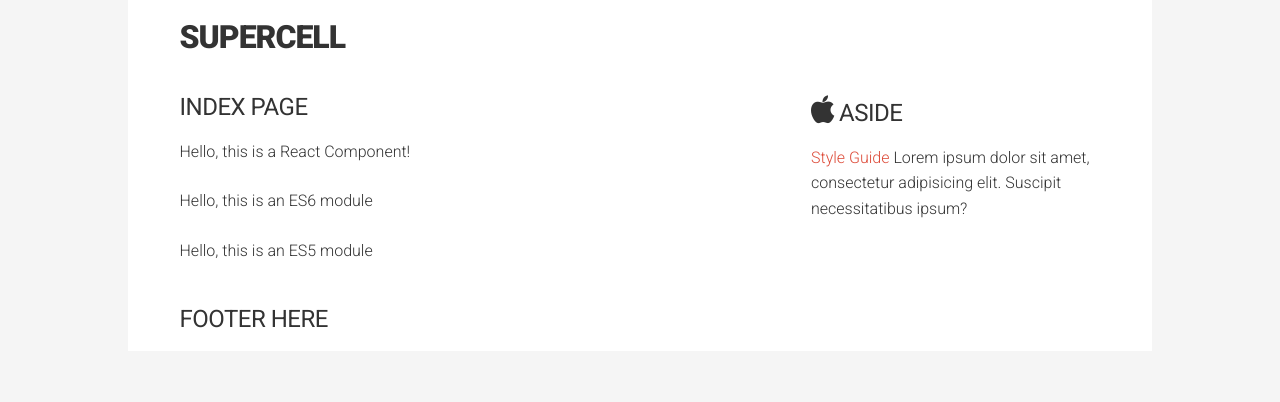
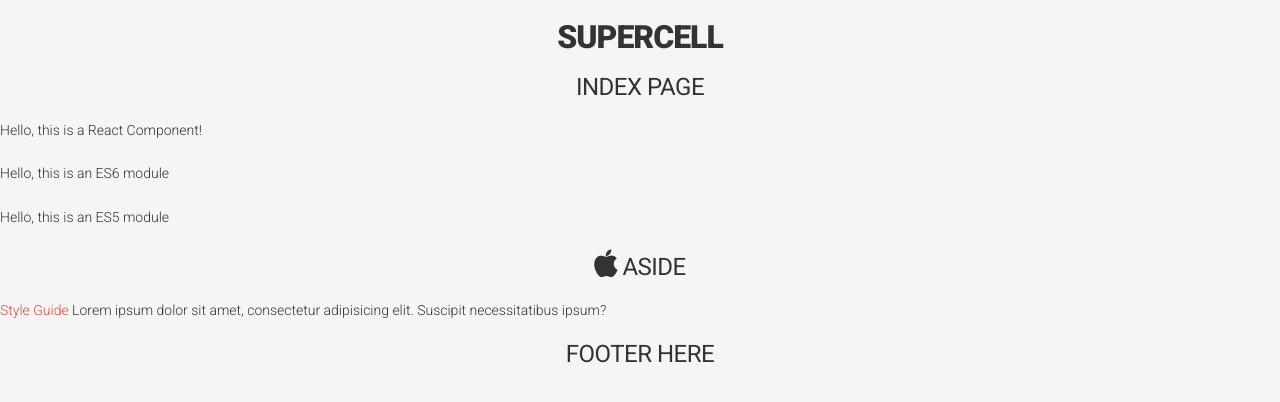
Before and after one commit to quachio/gulp-quachio, a React app: page / in a window 1280 px wide. Built offline with nearby package versions, Linux system fonts and the light colour scheme.

Commit message:
removed susy, breakpoint, unwanted styles

```diff
--- a/src/scss/_base.scss
+++ b/src/scss/_base.scss
@@ -17,56 +17,3 @@ body{
 	font-weight: $font-weight-body;
 	font-family: $font-family-primary;
 }
-
-
-// ***********************************
-// PAGE STRUCTURE
-// ***********************************
-
-//Susy Maps
-$susy: (
-	columns: 12,
-	gutters: 1/2,
-	math: fluid,
-	gutter-position: inside,
-);
-
-#header, #content, .page{
-	overflow: hidden;  // clearfix
-}
-
-.page{
-	@include container($container);
-	background: $white;
-	padding: 0 3%;
-} // page
-
-
-#header{
-	#header-wrapper{
-		@include span(12);
-	}
-} // #header
-
-
-#content{
-	#primary{
-		@include span(12);
-		@include breakpoint($break-menu) {
-		    @include span(8);
-		 }
-	}
-
-	#aside{
-		@include span(12);
-		@include breakpoint($break-menu) {
-		    @include span(4);
-		 }
-	}
-} // content
-
-#footer{
-	#footer-wrapper{
-		@include span(12);
-	}
-} // #header
--- /dev/null
+++ b/src/scss/_layout.scss
@@ -0,0 +1,3 @@
+// ***********************************
+// LAYOUT
+// ***********************************
--- a/src/scss/_typography.scss
+++ b/src/scss/_typography.scss
@@ -24,10 +24,6 @@ h1,h2,h3,h4,h5,h6 {
 	letter-spacing: -.5px;
 	text-align: center;
 	font-weight: $font-weight-title;
-
-	@include breakpoint($break-menu) {
-	    text-align: left;
-	 }
 }
 
 h1 {
@@ -41,108 +37,4 @@ p {
 	margin-bottom: 1.5em;
 	font-size: 14px;
 	line-height: 1.6em;
-
-	@include breakpoint($break-menu){
-		font-size: 16px;
-	}
 }
-
-
-
-
-
-
-
-// b, strong {
-// 	font-weight: bold;
-// }
-
-// dfn, cite, em, i {
-// 	font-style: italic;
-// }
-
-// blockquote{
-// 	border-left: 10px solid $grey-light;
-// 	padding-left: 15px;
-// }
-
-
-// blockquote.pq {
-//     background: $color1;
-//     color: #fff;
-//     border-left: medium none;
-//     font-size: 1.4em;
-//     line-height: 1.6em;
-//     padding: 30px;
-
-//     @include breakpoint(600px){
-//     	float: right;
-//     	 width: 40%;
-//     }
-
-//     &::before{
-//     	content: "\"";
-//     }
-//    &::after{
-//     	content: "\"";
-//     }
-// }
-
-// cite{
-// 	display: block;
-// 	padding-top: 20px;
-// }
-
-// address {
-// 	margin: 0 0 1.5em;
-// }
-
-
-// pre {
-// 	background: $grey-light;
-// 	font-family: $font_mono;
-// 	line-height: 1.6;
-// 	margin-bottom: 1.6em;
-// 	max-width: 100%;
-// 	overflow: auto;
-// 	padding: 1.6em;
-// }
-
-// code, kbd, tt, var {
-// 	font-family: $font_mono;
-// }
-
-// abbr, acronym {
-// 	border-bottom: 1px dotted $grey-light;
-// 	cursor: help;
-// }
-
-// mark, ins {
-// 	background: #fff9c0;
-// 	text-decoration: none;
-// }
-
-// sup,
-// sub {
-// 	font-size: 75%;
-// 	height: 0;
-// 	line-height: 0;
-// 	position: relative;
-// 	vertical-align: baseline;
-// }
-
-// sup {
-// 	bottom: 1ex;
-// }
-
-// sub {
-// 	top: .5ex;
-// }
-
-// small {
-// 	font-size: 75%;
-// }
-
-// big {
-// 	font-size: 125%;
-// }
--- a/src/scss/_variables.scss
+++ b/src/scss/_variables.scss
@@ -9,8 +9,8 @@
 
 
 // LAYOUT
-$container: 1024px;
-$break-menu: 767px;
+// $container: 1024px;
+// $break-menu: 767px;
 
 
 // TYPOGRAPHY
@@ -48,9 +48,9 @@ $button-color-hover: darken( $button-color, 10% );
 $button-color-disabled: $button-color;
 
 
-// panels
-$panel: $grey-light;
-$panel-message: #0196bb;
-$panel-success: #9abb01;
-$panel-warning: #DD8903;
-$panel-alert: #CF493B;
+// // panels
+// $panel: $grey-light;
+// $panel-message: #0196bb;
+// $panel-success: #9abb01;
+// $panel-warning: #DD8903;
+// $panel-alert: #CF493B;
--- a/src/scss/style.scss
+++ b/src/scss/style.scss
@@ -2,8 +2,6 @@
 // IMPORTS
 // Import susy, breakpoint, resets and grids
 // ***********************************
-@import '../../public/bower_components/susy/sass/_susy';
-@import '../../public/bower_components/breakpoint-sass/stylesheets/_breakpoint';
 @import "reset";
 
 
@@ -20,9 +18,9 @@
 // // BASE STYLES
 // // ***********************************
 @import "base";
+@import "layout";
 @import "typography"; // typography and links
 @import "media";
-
 
 
 
@@ -37,10 +35,6 @@
 // @import "ui/panels";
 
 
-// ***********************************
-// SECTIONS
-// ***********************************
-
 
 // ***********************************
 // Navigation
```
Also changed, not shown: bower.json (deleted, +0 -20 lines), src/scss/_media.scss (+0 -17 lines), public/css/style.css, 1 other file.
